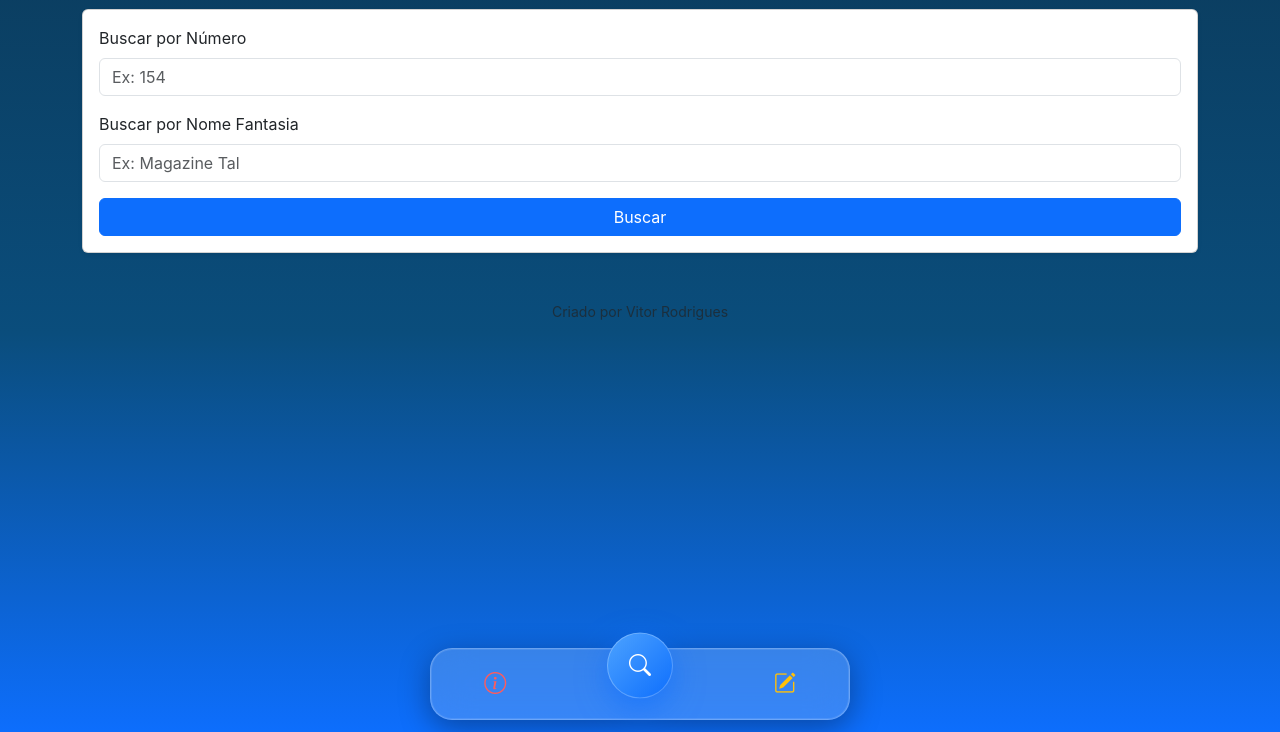
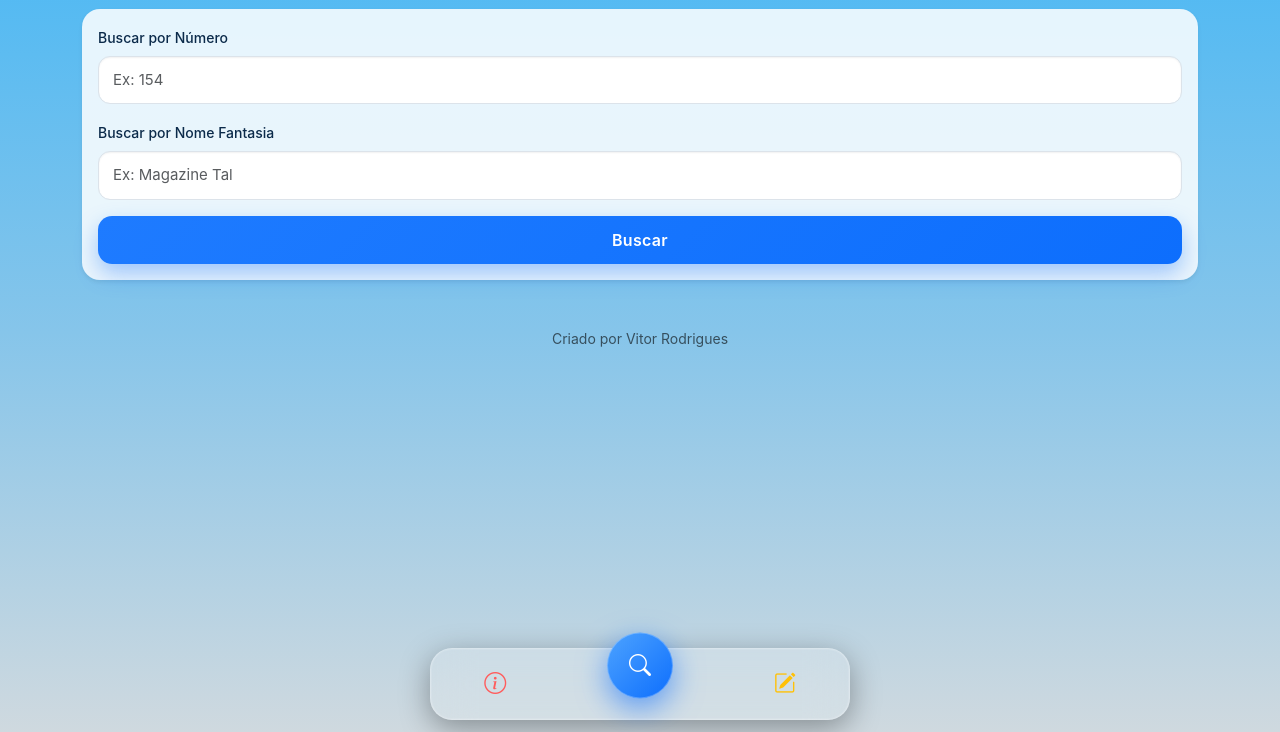
Before and after one commit to HELLWAISER/consulta-lojas, a plain HTML site: page index.html in a window 1280 px wide. Shown: the part 68-800 px from the top of the page. Drawn offline with nearby package versions, Linux system fonts and the light colour scheme; no server answers.

Commit message:
design v1.3

```diff
--- a/assets/css/style.css
+++ b/assets/css/style.css
@@ -5,12 +5,7 @@ html, body {
   height: 100%;
   margin: 0;
   font-family: "Inter", system-ui, -apple-system, sans-serif;
-  background: linear-gradient(
-    180deg,
-    #0b3c5d 0%,
-    #0a4d7c 50%,
-    #0d6efd 100%
-  );
+  background-image: linear-gradient(to top, #cfd9df 0%, #86c5ea 50%, #4bb8f4 100%)
 }
 
 body {
@@ -126,3 +121,67 @@ body {
 .fab:active {
   transform: translateY(-28%) scale(0.95);
 }
+
+.card {
+  background: rgba(255, 255, 255, 0.85);
+  border-radius: 18px;
+  border: none;
+  box-shadow:
+    0 12px 30px rgba(0, 0, 0, 0.18);
+}
+
+h4 {
+  font-weight: 600;
+  color: #0b2a4a;
+  letter-spacing: 0.3px;
+}
+
+.form-label {
+  font-size: 14px;
+  font-weight: 500;
+  color: #0b2a4a;
+}
+
+
+.form-control {
+  border-radius: 12px;
+  border: 1px solid #dce3ea;
+  padding: 12px 14px;
+  font-size: 15px;
+  transition: all 0.25s ease;
+  box-shadow: inset 0 1px 2px rgba(0,0,0,0.06);
+}
+
+.form-control:focus {
+  border-color: #0d6efd;
+  box-shadow:
+    0 0 0 3px rgba(13, 110, 253, 0.25),
+    inset 0 1px 2px rgba(0,0,0,0.05);
+}
+
+
+.btn-primary {
+  border-radius: 14px;
+  font-weight: 600;
+  letter-spacing: 0.3px;
+  padding: 12px;
+  background: linear-gradient(135deg, #1e7bff, #0d6efd);
+  border: none;
+  box-shadow: 0 10px 22px rgba(13,110,253,0.35);
+  transition: transform 0.2s ease, box-shadow 0.2s ease;
+}
+
+.btn-primary:hover {
+  transform: translateY(-1px);
+  box-shadow: 0 14px 28px rgba(13,110,253,0.45);
+}
+
+.btn-primary:active {
+  transform: scale(0.97);
+}
+
+
+.text-muted {
+  color: rgba(0,0,0,0.6) !important;
+  font-size: 13px;
+}
```
